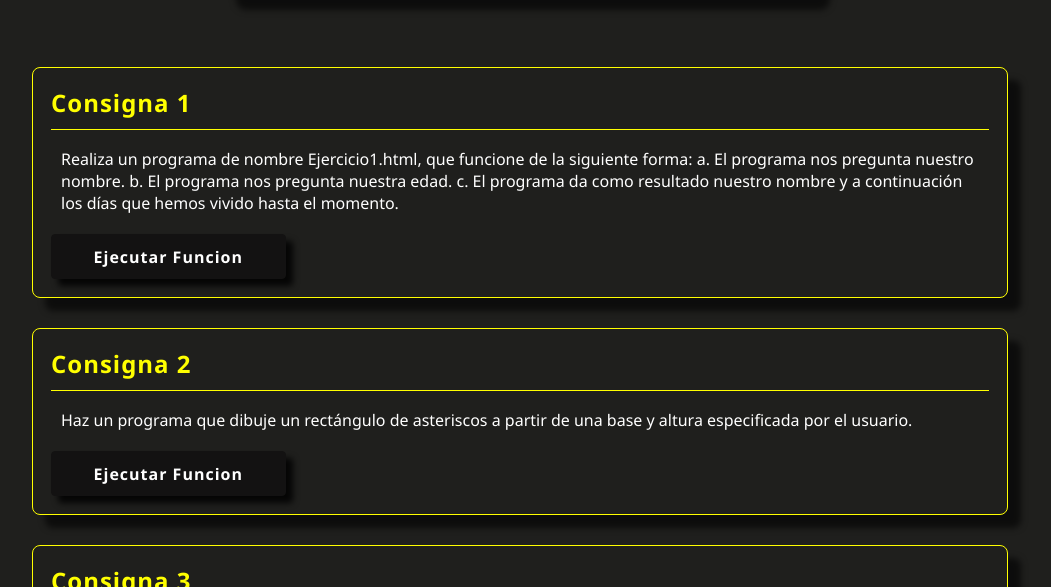
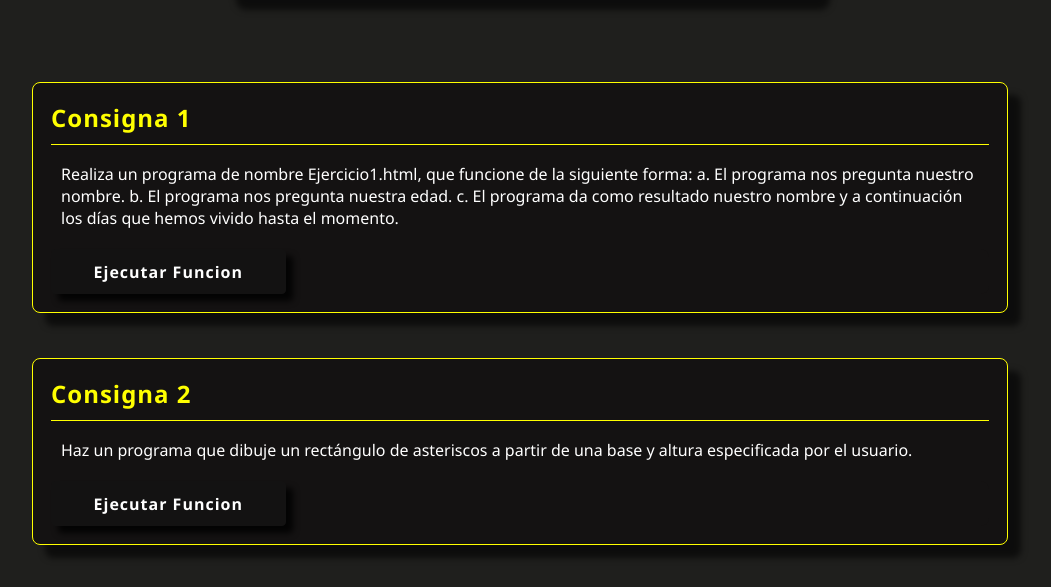
Before and after one commit to gabriel-1993/WEB1.TPS.ULP, a plain HTML site: page TPJS/index.html in a window 1280 px wide. Shown: the part 135-722 px from the top of the page, without its empty margins (120-1171 px from the left). Drawn offline with Linux system fonts and the light colour scheme.

Commit message:
color y mas margin a las cards

```diff
--- a/TPJS/style.css
+++ b/TPJS/style.css
@@ -13,7 +13,7 @@ section {
     flex-direction: column;
     align-items: center;
     justify-content: center;
-    gap: 30px;
+    gap: 45px;
     padding: 0 30px;
     background-color: rgb(31, 31, 29);
     /* Espacio vacio para el fin de la pagina */
@@ -39,6 +39,7 @@ section div {
     border: solid 1px yellow;
     border-radius: 8px;
     padding: 18px;
+    background-color: rgb(20, 18, 18);
     box-shadow: 13px 13px 6px rgba(0, 0, 0, 0.589);
     width: 80%;
 }
@@ -77,7 +78,6 @@ section p {
     border-radius: 8px;
     padding: 18px;
     box-shadow: 7px 7px 6px rgba(0, 0, 0, 0.842);
-
     /* P oculto, al ejecutar la funcion aparece con js */
     display: none;
 }
```
